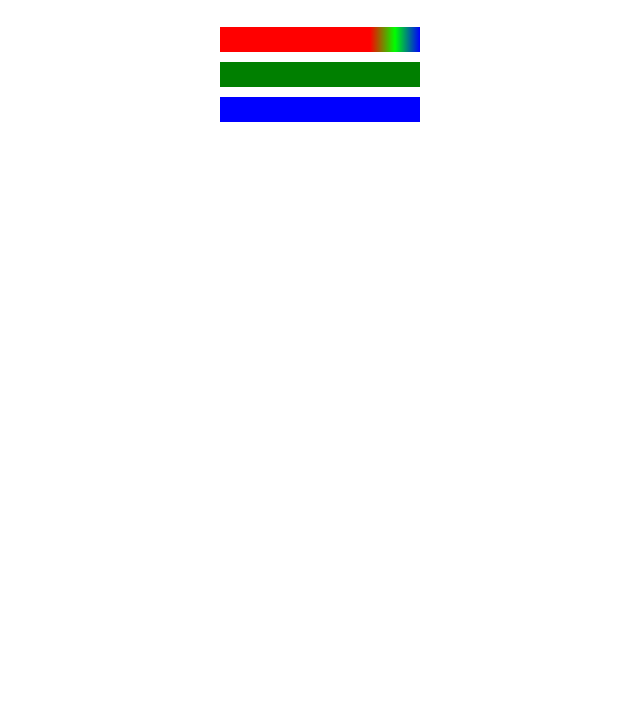
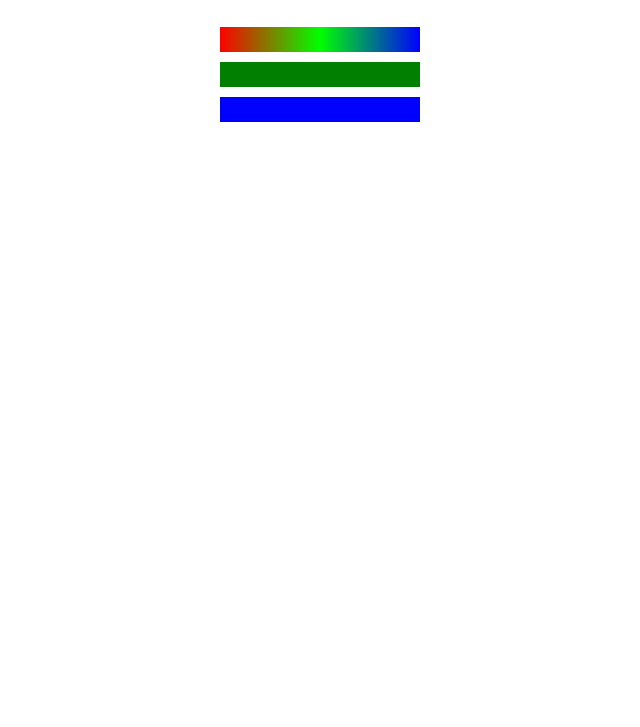
Before and after one commit to Okubasufrank/Color-Makers, a plain HTML site: page index.html in a window 1280 px wide. Shown: the part 73-800 px from the top of the page, without its empty margins (320-960 px from the left). Drawn offline with Linux system fonts and the light colour scheme.

Commit message:
changing the color deg with different color-stops

```diff
--- a/stye.css
+++ b/stye.css
@@ -9,7 +9,7 @@ h1 {
 }
 
 .red {
-    background : linear-gradient(90deg, rgb(255, 0, 0)75%, rgb(0, 255, 0), rgb(0, 0, 255));
+    background : linear-gradient(90deg, rgb(255, 0, 0)0%, rgb(0, 255, 0)50%, rgb(0, 0, 255)100%);
 }
 
 .green {
```
